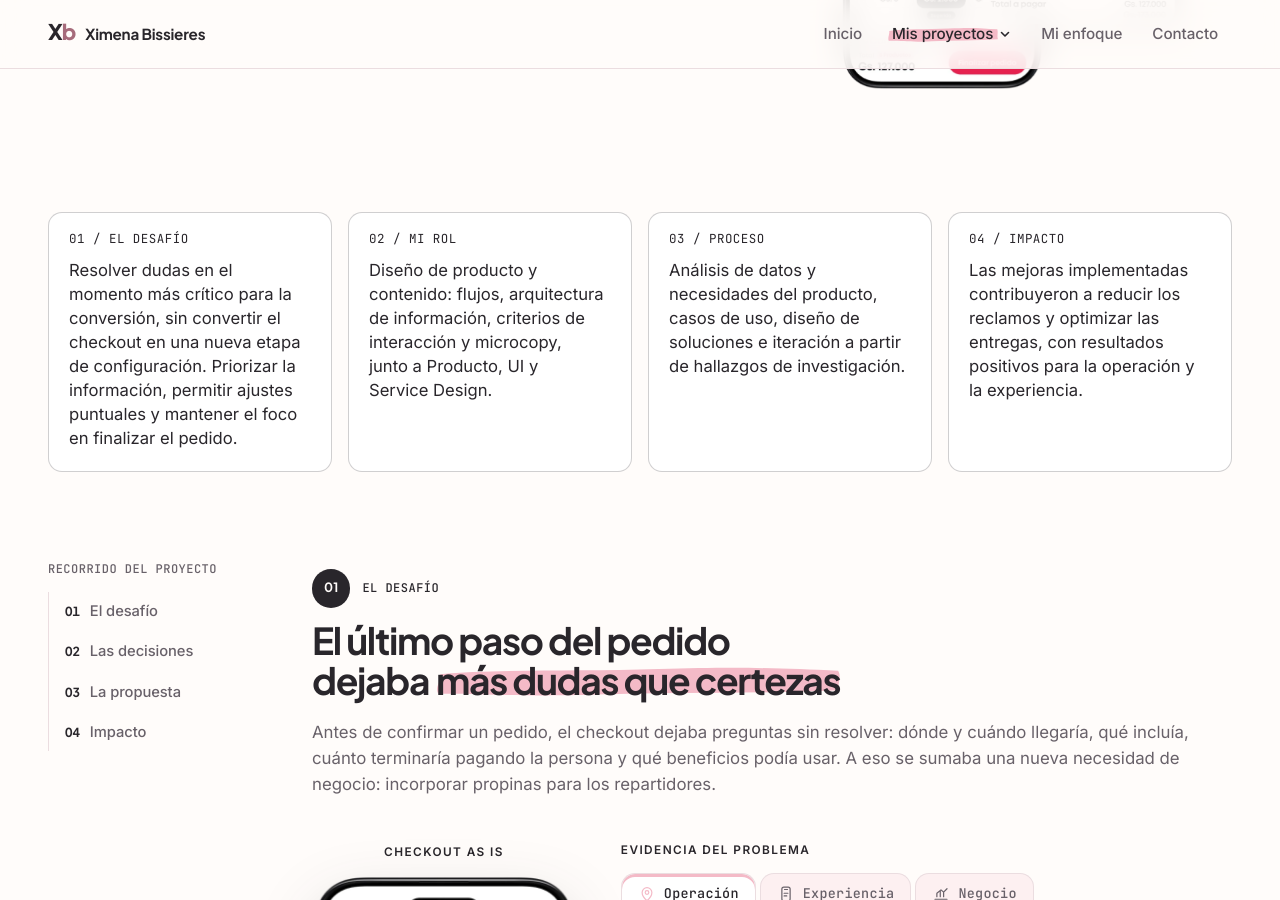
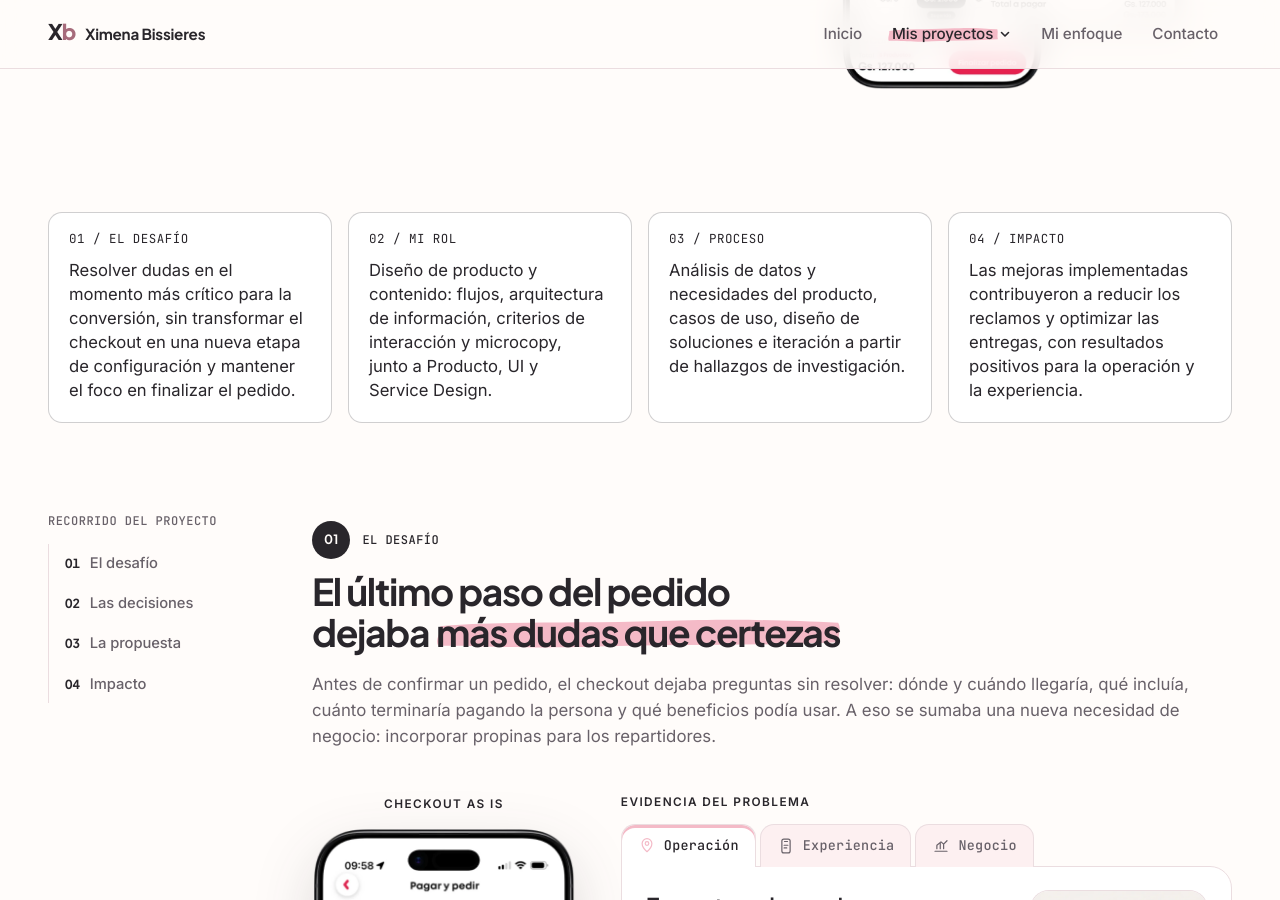
Before and after one commit to ximebissieres/Ximebissieres.github.io, a Jekyll site: the page built from proyectos/monchis.html, in a window 1280 px wide and 900 px high, scrolled down 492 px. Built offline with Jekyll 4.4.1, drawn with Linux system fonts in a browser that asks for light colours.

Commit message:
Monchis: bajada de El desafío más corta en el resumen
Co-Authored-By: Claude Opus 5.5 <noreply@anthropic.com>
Claude-Session: https://claude.ai/code/session_01DJ4kQgEHjb3PtnpPBBuZ5X

```diff
--- a/proyectos/monchis.html
+++ b/proyectos/monchis.html
@@ -15,7 +15,7 @@ summary: 'En Monchis, los pedidos podían ser con envío a domicilio, retiro en
   propinas (en desarrollo, no publicada) están confirmados.
 {%- endcomment -%}
 <section class="overview" aria-label="Resumen del caso">
-  <div><h2>El desafío</h2><p>Resolver dudas en el momento más crítico para la conversión, sin convertir el checkout en una nueva etapa de configuración. Priorizar la información, permitir ajustes puntuales y mantener el foco en finalizar el pedido.</p></div>
+  <div><h2>El desafío</h2><p>Resolver dudas en el momento más crítico para la conversión, sin transformar el checkout en una nueva etapa de configuración y mantener el foco en finalizar el pedido.</p></div>
   <div><h2>Mi rol</h2><p>Diseño de producto y contenido: flujos, arquitectura de información, criterios de interacción y microcopy, junto a Producto, UI y Service Design.</p></div>
   <div><h2>Proceso</h2><p>Análisis de datos y necesidades del producto, casos de uso, diseño de soluciones e iteración a partir de hallazgos de investigación.</p></div>
   <div><h2>Impacto</h2><p>Las mejoras implementadas contribuyeron a reducir los reclamos y optimizar las entregas, con resultados positivos para la operación y la experiencia.</p></div>
```
